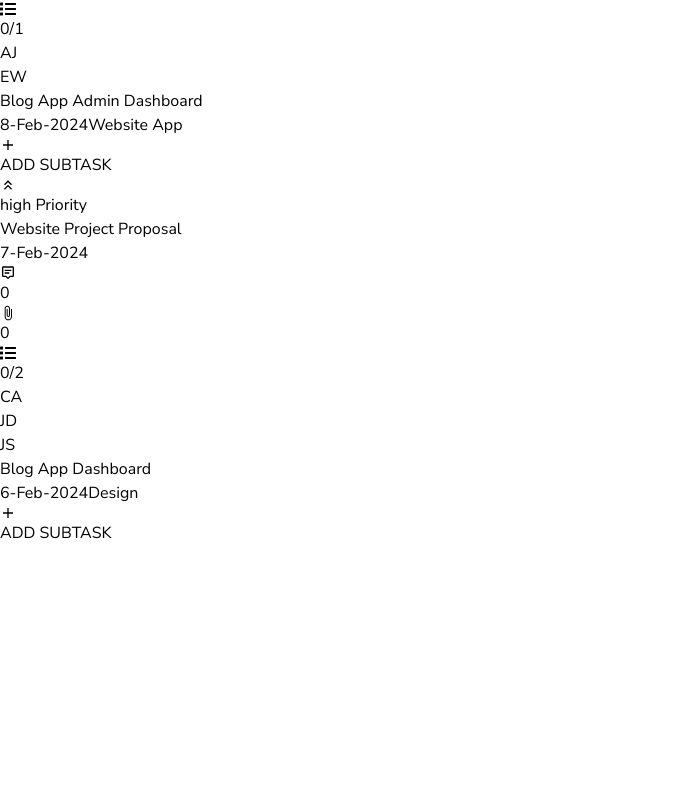
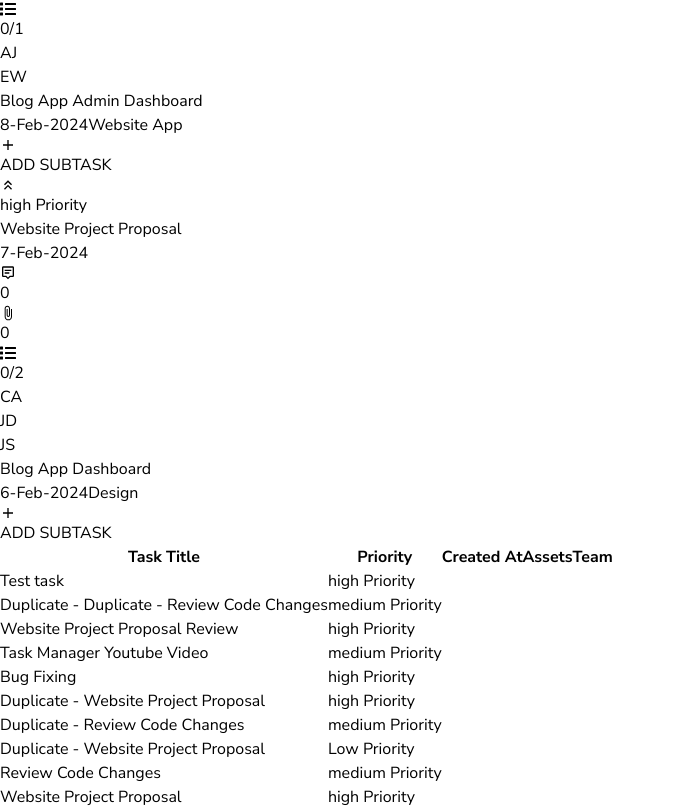
Before and after one commit to YashGuptadev21/FocusNode, a React (Vite) app: page /completed/completed in a window 1280 px wide. Shown: the part 3495-4304 px from the top of the page, without its empty margins (0-675 px from the left). Before the commit the page ends 4040 px from the top, so only its background shows below. Built offline with nearby package versions, Linux system fonts and the light colour scheme.

Commit message:
Initial commit

```diff
--- a/src/assets/data.js
+++ b/src/assets/data.js
@@ -968,7 +968,7 @@ export const tasks = [
     _id: "65c3c21f55ae9b2f7666e86c",
     title: "Duplicate - Website Project Proposal",
     date: "2024-02-07T17:46:56.040Z",
-    priority: "normal",
+    priority: "Low",
     stage: "completed",
     assets: [],
     team: [
--- a/src/components/Navbar.jsx
+++ b/src/components/Navbar.jsx
@@ -10,7 +10,7 @@ const Navbar = () => {
   const dispatch = useDispatch();
 
   return (
-    <div className="flex justify-between items-center bg-white px-4 py-3 2xl:py-4 sticky z-10 top-0">
+    <div className="flex justify-between items-center px-4 py-3 2xl:py-4 sticky z-10 top-0 pr-8 pl-6">
       <div className="flex gap-4">
         <button
           onClick={() => dispatch(setOpenSidebar(true))}
@@ -19,8 +19,8 @@ const Navbar = () => {
           ☰
         </button>
 
-        <div className="w-64 2xl:w-[400px] flex items-center py-2 px-3 gap-2 rounded-full bg-[#f3f4f6]">
-            <MdOutlineSearch className="text-gray-500 text-xl cursor-pointer"/>
+        <div className="w-64 2xl:w-[400px] flex items-center py-2 px-3 gap-2 rounded-full bg-white">
+            <MdOutlineSearch className="text-gray-500 text-xl cursor-pointer "/>
 
             < input type="text"
 
--- a/src/components/Table.jsx
+++ /dev/null
@@ -1,37 +0,0 @@
-import React, { useState } from "react";
-import {
-  MdKeyboardArrowDown,
-  MdKeyboardArrowUp,
-  MdKeyboardDoubleArrowUp,
-} from "react-icons/md";
-import { PRIORITYSTYLES } from "../utils";
-
-const ICONS = {
-  high: <MdKeyboardDoubleArrowUp />,
-  medium: <MdKeyboardArrowUp />,
-  low: <MdKeyboardArrowDown />,
-};
-
-const Table = ({ tasks }) => {
-  const [openDialog, setOpenDialog] = useState(false);
-  const [selected, setSelected] = useState(null);
-
-  const TableHeader = () => {
-    <thead className="w-full border-b border-gray-300 dark:border-gray-600">
-      <tr className="w-full text-black dark:text-white text-left">
-        <th className="py-2">Task Title</th>
-        <th className="py-2">Priority</th>
-        <th className="py-2 line-clamp-1">Created At</th>
-        <th className="py-2">Assets</th>
-        <th className="py-2">Team</th>
-      </tr>
-    </thead>;
-  };
-  return (
-    <div>
-
-    </div>
-  )
-};
-
-export default Table;
--- /dev/null
+++ b/src/components/task/Table.jsx
@@ -0,0 +1,79 @@
+import React, { useState } from "react";
+import {
+  MdKeyboardArrowDown,
+  MdKeyboardArrowUp,
+  MdKeyboardDoubleArrowUp,
+} from "react-icons/md";
+import { PRIORITYSTYLES, TASK_TYPE } from "../../utils/index";
+import clsx from "clsx";
+
+const ICONS = {
+  high: <MdKeyboardDoubleArrowUp />,
+  medium: <MdKeyboardArrowUp />,
+  low: <MdKeyboardArrowDown />,
+};
+
+const Table = ({ tasks }) => {
+  const [openDialog, setOpenDialog] = useState(false);
+  const [selected, setSelected] = useState(null);
+
+  const TableHeader = ({ task }) => {
+    return (
+      <thead className="w-full border-b border-gray-300 dark:border-gray-600">
+        <tr className="w-full text-black text-left">
+          <th className="py-2">Task Title</th>
+          <th className="py-2">Priority</th>
+          <th className="py-2 line-clamp-1">Created At</th>
+          <th className="py-2">Assets</th>
+          <th className="py-2">Team</th>
+        </tr>
+      </thead>
+    );
+  };
+
+  const TableRow = ({ task }) => {
+    return (
+      <tr className="border-b border-gray-200 text-gray-600 hover:bg-gray-300/10">
+        <td className="py-2">
+          <div className="flex items-center gap-2">
+            <div
+              className={clsx("w-4 h-4 rounded-full", TASK_TYPE[task.stage])}
+            />
+            <p className="w-full line-clamp-2 text-base text-black">
+              {task?.title}
+            </p>
+          </div>
+        </td>
+
+        <td className="py-2">
+          <div className={"flex gap-1 items-center"}>
+            <span
+              className={clsx("text-lg", PRIORITYSTYLES[task?.priority])}
+            ></span>
+            <span className="capitalize line-clamp-1">
+              {task?.priority} Priority
+            </span>
+          </div>
+        </td>
+      </tr>
+    );
+  };
+  return (
+    <div>
+      <div className="bg-white px-2 md:px-4 pt-4 pb-9 shadow-md rounded">
+        <div className="overflow-x-auto">
+          <table className="min-w-full">
+            <TableHeader />
+            <tbody>
+              {tasks.map((task, index) => (
+                <TableRow key={index} task={task} />
+              ))}
+            </tbody>
+          </table>
+        </div>
+      </div>
+    </div>
+  );
+};
+
+export default Table;
--- a/src/pages/Tasks.jsx
+++ b/src/pages/Tasks.jsx
@@ -10,7 +10,7 @@ import Tabs from "../components/Tabs";
 import TaskTitle from "../components/TaskTitle";
 import BoardView from "../components/BoardView";
 import { tasks } from "../assets/data";
-import Table from "../components/Table";
+import Table from "../components/task/Table";
 
 const TABS = [
   { title: "Board View", icon: <MdGridView /> },
@@ -18,9 +18,9 @@ const TABS = [
 ];
 
 const TASK_TYPE = {
-  todo: "bg-blue-600",
+  todo: "bg-red-600",
   inprogress: "bg-yellow-600",
-  completed: "bg-green-600",
+  Completed: "bg-green-600",
 };
 
 const Tasks = () => {
@@ -36,7 +36,7 @@ const Tasks = () => {
       <Loading />
     </div>
   ) : (
-    <div className="w-full pr-8">
+    <div className="w-full pr-8 pl-6">
       <div className="flex items-center justify-between mb-2">
         <Title title={status ? `${status} Tasks` : "Tasks"} />
         {!status && (
@@ -52,16 +52,18 @@ const Tasks = () => {
         <Tabs tabs={TABS} setSelected={setSelected}>
           {!status && (
             <div className="w-full flex jusitfy-between gap-4 md:gap-x-12 py-4">
-              <TaskTitle label="To Do" className={TASK_TYPE.todo} />
-              <TaskTitle label="In Progress" className={TASK_TYPE.inprogress} />
-              <TaskTitle label="completed" className={TASK_TYPE.completed} />
+              <TaskTitle label="To-Do" className={TASK_TYPE.todo} />
+              <TaskTitle label="In-Progress" className={TASK_TYPE.inprogress} />
+              <TaskTitle label="Completed" className={TASK_TYPE.Completed} />
             </div>
           )}
 
           {selected === 0 ? <BoardView tasks={tasks} /> : <div></div>}
+
         </Tabs>
+      {selected === 0 ? <Table tasks={tasks} /> : <div></div>}
       </div>
-      <Table tasks={tasks} />
+
     </div>
   );
 };
--- a/src/pages/dashboard.jsx
+++ b/src/pages/dashboard.jsx
@@ -28,7 +28,7 @@ const TaskTable = ({ tasks }) => {
       <tr className="text-black text-left">
         <th className="py-2">Task Title</th>
         <th className="py-2">Priority</th>
-        <th className="py-2">Team</th>
+        <th className="py-2">Teams</th>
         <th className="py-2 hidden md:block">Created At</th>
       </tr>
     </thead>
@@ -148,7 +148,7 @@ const DashBoard = () => {
   };
   return (
     <div>
-      <div className="h-full py-4">
+      <div className="h-full py-4 pr-8 pl-6">
         <div className="grid grid-cols-1 md:grid-cols-4 gap-6">
           {stats.map(({ icon, bg, label, total }, index) => (
             <Card key={index} icon={icon} bg={bg} label={label} count={total} />
--- a/src/utils/index.js
+++ b/src/utils/index.js
@@ -39,7 +39,7 @@ export function getInitials(fullName) {
 export const PRIORITYSTYLES = {
   high: "text-red-600",
   medium: "text-yellow-600",
-  normal: "text-green-600",
+  Low : "text-green-600",
 };
 
 export const TASK_TYPE = {
```
Also changed, not shown: src/components/task/AddSubTask.jsx (renamed from src/components/AddSubTask.jsx).
